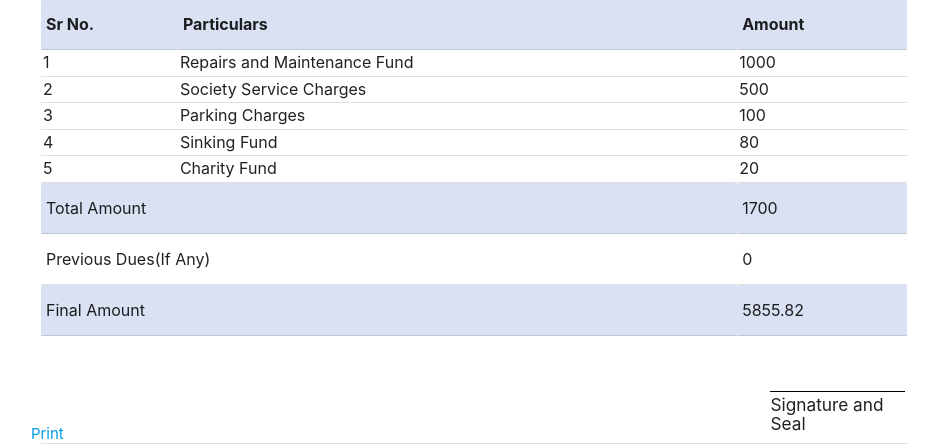
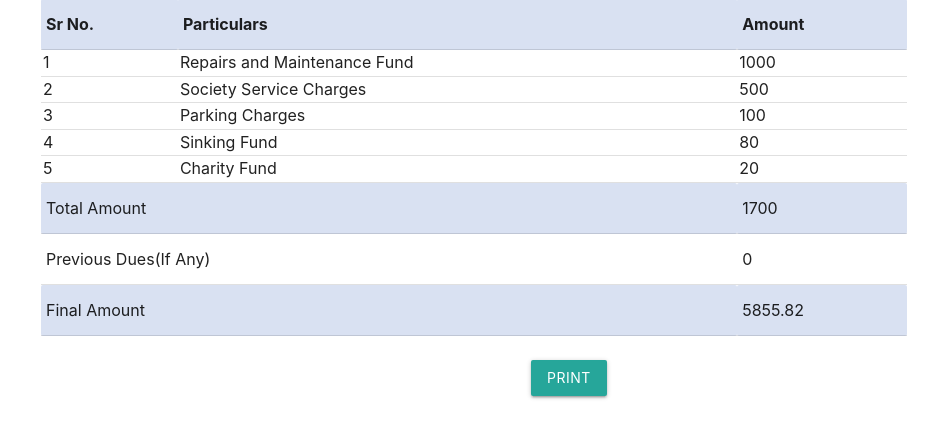
Before and after one commit to Sujaljp/society, a Django app: page /viewbill in a window 1280 px wide. Shown: the part 555-1000 px from the top of the page, without its empty margins (161-1099 px from the left). After the commit the page ends 954 px from the top, so only its background shows below. Run offline with Django 3.2, Linux system fonts and the light colour scheme; data comes from the database, SQL or seed files in the repository; some libraries are stand-ins or nearby versions.

Commit message:
minor changes

```diff
--- a/main/templates/main/viewbill.html
+++ b/main/templates/main/viewbill.html
@@ -160,24 +160,18 @@
 
             </table>
             <br>
-            <table width="94%" border="0" cellspacing="0" cellpadding="0">
-                <tr>
-                    <td width="19%" rowspan="3" valign="top"><strong class="asd"> &nbsp;<br></strong></td>
-                    <td width="65%" align="center" valign="top">
-                    <td width="16%" valign="top"><h6 style="margin-bottom: 0;">
-                        <span style="text-decoration: dashed; padding-left: 100%;color: #000; border-bottom: 1px solid black;"></span>
-                    </h6>
-                        <h6 class="text-center"
-                        style="margin-top: 5px;">Signature and Seal</h6></td>
-                </tr>
 
-            </table>
         </div>
 
     </div>
-</div>
-<a href="javascript:void(0);" onclick="printPageArea('printableArea')">Print</a>
+</div><br>
+<a href="javascript:void(0);" class="btn" onclick="printPageArea('printableArea')">Print</a><br><br>
 </section>
 </body>
-
+<style media="screen">
+  a.btn{
+    position:relative;
+    left:500px;
+  }
+</style>
 {% endblock %}
```
